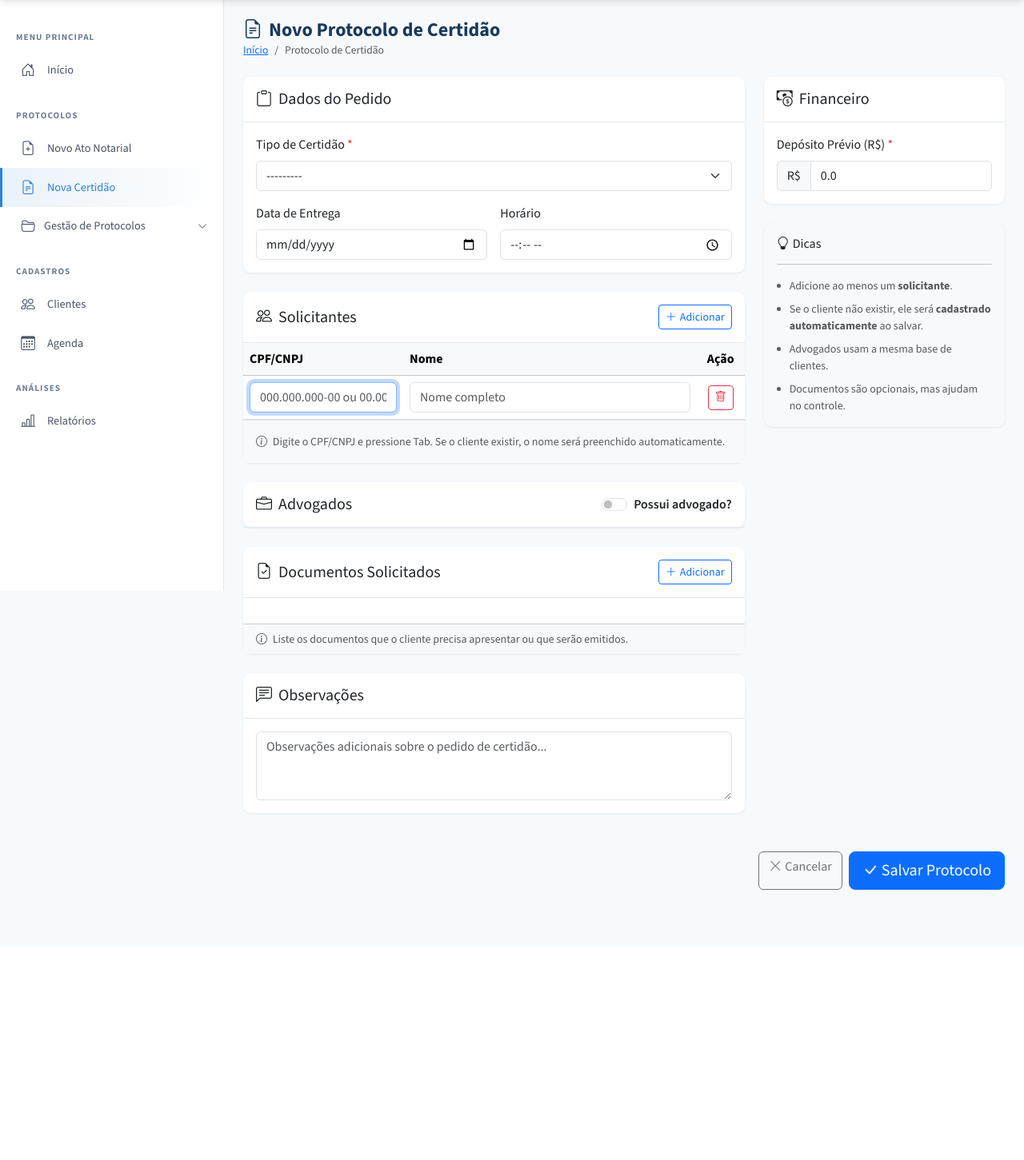
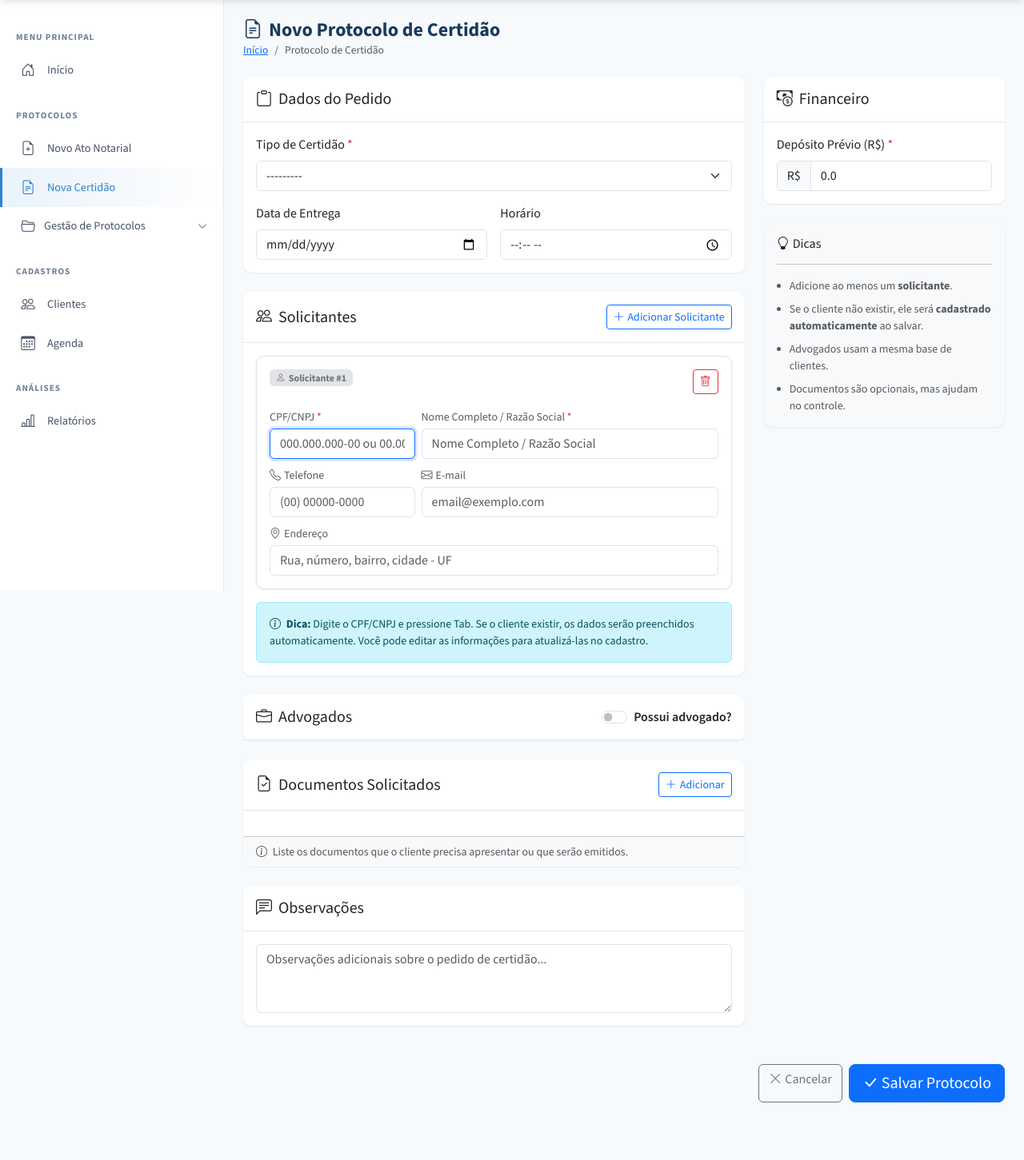
Before and after one commit to tiagobarelli/Sistema---Protocolos---Django---PostgreSQL, a Django app: page /protocolos/certidao/novo/ in a window 1280 px wide. Shown: the part 61-1512 px from the top of the page at 80% size. Before the commit the page ends 1174 px from the top, so only its background shows below. Run offline with Django 5.2, Linux system fonts and the light colour scheme; the visitor is signed in with stand-in values (Sample User, id 1); data that the repository does not hold is empty.

Commit message:
Insercão_Certidão_Ato_3

```diff
--- a/core/templates/core/protocolo_certidao_form.html
+++ b/core/templates/core/protocolo_certidao_form.html
@@ -73,27 +73,17 @@
                 <div class="card-header py-3 d-flex justify-content-between align-items-center">
                     <h5 class="mb-0"><i class="bi bi-people me-2"></i>Solicitantes</h5>
                     <button type="button" class="btn btn-sm btn-outline-primary" onclick="adicionarPessoa('cliente')">
-                        <i class="bi bi-plus-lg me-1"></i>Adicionar
+                        <i class="bi bi-plus-lg me-1"></i>Adicionar Solicitante
                     </button>
                 </div>
-                <div class="card-body p-0">
-                    <div class="table-responsive">
-                        <table class="table table-hover align-middle mb-0" id="tabelaClientes">
-                            <thead class="table-light">
-                                <tr>
-                                    <th style="width: 200px;">CPF/CNPJ</th>
-                                    <th>Nome</th>
-                                    <th style="width: 60px;" class="text-center">Ação</th>
-                                </tr>
-                            </thead>
-                            <tbody id="listaClientes">
-                                <!-- Linhas serão adicionadas via JS -->
-                            </tbody>
-                        </table>
+                <div class="card-body">
+                    <div id="listaClientes">
+                        <!-- Cards de clientes serão adicionados via JS -->
                     </div>
-                    <div class="p-3 bg-light border-top text-muted small">
+                    <div class="alert alert-info mb-0 mt-3 small">
                         <i class="bi bi-info-circle me-1"></i>
-                        Digite o CPF/CNPJ e pressione Tab. Se o cliente existir, o nome será preenchido automaticamente.
+                        <strong>Dica:</strong> Digite o CPF/CNPJ e pressione Tab. Se o cliente existir, os dados serão preenchidos automaticamente.
+                        Você pode editar as informações para atualizá-las no cadastro.
                     </div>
                 </div>
             </div>
@@ -112,27 +102,16 @@
                     </div>
                 </div>
                 <div id="advogados_container" style="{% if not has_advogados %}display: none;{% endif %}">
-                    <div class="card-body p-0">
-                        <div class="d-flex justify-content-end p-2 bg-light border-bottom">
+                    <div class="card-body">
+                        <div class="d-flex justify-content-end mb-3">
                             <button type="button" class="btn btn-sm btn-outline-primary" onclick="adicionarPessoa('advogado')">
                                 <i class="bi bi-plus-lg me-1"></i>Adicionar Advogado
                             </button>
                         </div>
-                        <div class="table-responsive">
-                            <table class="table table-hover align-middle mb-0" id="tabelaAdvogados">
-                                <thead class="table-light">
-                                    <tr>
-                                        <th style="width: 200px;">CPF</th>
-                                        <th>Nome do Advogado</th>
-                                        <th style="width: 60px;" class="text-center">Ação</th>
-                                    </tr>
-                                </thead>
-                                <tbody id="listaAdvogados">
-                                    <!-- Linhas serão adicionadas via JS -->
-                                </tbody>
-                            </table>
+                        <div id="listaAdvogados">
+                            <!-- Cards de advogados serão adicionados via JS -->
                         </div>
-                        <div class="p-3 bg-light border-top text-muted small">
+                        <div class="alert alert-secondary mb-0 mt-3 small">
                             <i class="bi bi-info-circle me-1"></i>
                             Advogados devem ser cadastrados com CPF (pessoa física).
                         </div>
@@ -262,6 +241,27 @@
         text-align: center;
         color: #6c757d;
         padding: 2rem;
+        background: #f8f9fa;
+        border-radius: 0.5rem;
+        border: 2px dashed #dee2e6;
+    }
+
+    /* Estilo dos cards de pessoa */
+    .pessoa-card {
+        transition: all 0.3s ease;
+    }
+
+    .pessoa-card:hover {
+        box-shadow: 0 0.125rem 0.5rem rgba(0,0,0,0.1);
+    }
+
+    .pessoa-card .form-label {
+        font-weight: 500;
+    }
+
+    .pessoa-card .form-control:focus {
+        border-color: #0d6efd;
+        box-shadow: 0 0 0 0.2rem rgba(13, 110, 253, 0.15);
     }
 </style>
 {% endblock %}
@@ -322,108 +322,198 @@ document.addEventListener('DOMContentLoaded', function() {
         }
     });
 
+    // ========== MÁSCARA DE TELEFONE ==========
+
+    function maskTelefone(value) {
+        let v = value.replace(/\D/g, '').substring(0, 11);
+        if (v.length > 10) {
+            // Celular: (00) 00000-0000
+            v = v.replace(/(\d{2})(\d{5})(\d{4})/, '($1) $2-$3');
+        } else if (v.length > 6) {
+            // Fixo: (00) 0000-0000
+            v = v.replace(/(\d{2})(\d{4})(\d{0,4})/, '($1) $2-$3');
+        } else if (v.length > 2) {
+            v = v.replace(/(\d{2})(\d{0,5})/, '($1) $2');
+        }
+        return v;
+    }
+
     // ========== GESTÃO DE PESSOAS (CLIENTES/ADVOGADOS) ==========
+
+    let pessoaCounter = 0;
 
     window.adicionarPessoa = function(tipo, dados = {}) {
         const lista = document.getElementById('lista' + (tipo === 'cliente' ? 'Clientes' : 'Advogados'));
-        const row = document.createElement('tr');
-        row.className = 'pessoa-row';
+        const card = document.createElement('div');
+        card.className = 'pessoa-card card border mb-3';
+        pessoaCounter++;
 
         const idValue = dados.id || '';
         const docValue = dados.documento || '';
         const nomeValue = dados.nome || '';
-        const readOnly = idValue ? 'readonly' : '';
+        const telefoneValue = dados.telefone || '';
+        const emailValue = dados.email || '';
+        const enderecoValue = dados.endereco || '';
 
         // Advogado: apenas CPF | Cliente: CPF ou CNPJ
         const isAdvogado = tipo === 'advogado';
-        const placeholder = isAdvogado ? '000.000.000-00' : '000.000.000-00 ou 00.000.000/0000-00';
-        const maxLength = isAdvogado ? '14' : '18'; // CPF formatado = 14 chars, CNPJ = 18
-        const labelNome = isAdvogado ? 'Nome do advogado' : 'Nome completo';
+        const placeholderDoc = isAdvogado ? '000.000.000-00' : '000.000.000-00 ou 00.000.000/0000-00';
+        const maxLength = isAdvogado ? '14' : '18';
+        const labelDoc = isAdvogado ? 'CPF do Advogado' : 'CPF/CNPJ';
+        const labelNome = isAdvogado ? 'Nome do Advogado' : 'Nome Completo / Razão Social';
+        const cardBg = isAdvogado ? 'bg-light' : '';
 
-        row.innerHTML = `
-            <td>
-                <input type="hidden" name="${tipo}_id[]" value="${idValue}">
+        card.innerHTML = `
+            <div class="card-body ${cardBg}">
+                <input type="hidden" name="${tipo}_id[]" value="${idValue}" class="pessoa-id">
+
+                <div class="d-flex justify-content-between align-items-start mb-3">
+                    <span class="badge bg-secondary-subtle text-secondary">
+                        <i class="bi bi-person me-1"></i>${isAdvogado ? 'Advogado' : 'Solicitante'} #${pessoaCounter}
+                    </span>
+                    <button type="button" class="btn btn-sm btn-outline-danger" onclick="removerPessoa(this)" title="Remover">
+                        <i class="bi bi-trash"></i>
+                    </button>
+                </div>
+
+                <!-- Linha 1: Documento e Nome -->
+                <div class="row g-2 mb-2">
+                    <div class="col-md-4">
+                        <label class="form-label small text-muted mb-1">${labelDoc} <span class="text-danger">*</span></label>
                         <input type="text" class="form-control documento-input"
                                name="${tipo}_documento[]"
-                       placeholder="${placeholder}"
+                               placeholder="${placeholderDoc}"
                                value="${docValue}"
                                maxlength="${maxLength}"
-                       data-tipo="${tipo}">
-            </td>
-            <td>
+                               data-tipo="${tipo}"
+                               required>
+                    </div>
+                    <div class="col-md-8">
+                        <label class="form-label small text-muted mb-1">${labelNome} <span class="text-danger">*</span></label>
                         <input type="text" class="form-control nome-input"
                                name="${tipo}_nome[]"
                                placeholder="${labelNome}"
                                value="${nomeValue}"
-                       ${readOnly}>
-            </td>
-            <td class="text-center">
-                <button type="button" class="btn btn-sm btn-outline-danger" onclick="removerPessoa(this)">
-                    <i class="bi bi-trash"></i>
-                </button>
-            </td>
+                               required>
+                    </div>
+                </div>
+
+                <!-- Linha 2: Telefone e E-mail -->
+                <div class="row g-2 mb-2">
+                    <div class="col-md-4">
+                        <label class="form-label small text-muted mb-1"><i class="bi bi-telephone me-1"></i>Telefone</label>
+                        <input type="text" class="form-control telefone-input"
+                               name="${tipo}_telefone[]"
+                               placeholder="(00) 00000-0000"
+                               value="${telefoneValue}"
+                               maxlength="15">
+                    </div>
+                    <div class="col-md-8">
+                        <label class="form-label small text-muted mb-1"><i class="bi bi-envelope me-1"></i>E-mail</label>
+                        <input type="email" class="form-control email-input"
+                               name="${tipo}_email[]"
+                               placeholder="email@exemplo.com"
+                               value="${emailValue}">
+                    </div>
+                </div>
+
+                <!-- Linha 3: Endereço -->
+                <div class="row g-2">
+                    <div class="col-12">
+                        <label class="form-label small text-muted mb-1"><i class="bi bi-geo-alt me-1"></i>Endereço</label>
+                        <input type="text" class="form-control endereco-input"
+                               name="${tipo}_endereco[]"
+                               placeholder="Rua, número, bairro, cidade - UF"
+                               value="${enderecoValue}">
+                    </div>
+                </div>
+            </div>
         `;
 
-        lista.appendChild(row);
+        lista.appendChild(card);
 
-        // Adiciona eventos
-        const docInput = row.querySelector('.documento-input');
-        const nomeInput = row.querySelector('.nome-input');
+        // Referências aos inputs
+        const docInput = card.querySelector('.documento-input');
+        const nomeInput = card.querySelector('.nome-input');
+        const telefoneInput = card.querySelector('.telefone-input');
+        const emailInput = card.querySelector('.email-input');
+        const enderecoInput = card.querySelector('.endereco-input');
+        const idInput = card.querySelector('.pessoa-id');
 
-        // Máscara ao digitar - diferenciada para advogado (só CPF)
+        // Máscara de documento ao digitar
         docInput.addEventListener('input', function() {
             if (isAdvogado) {
-                // Advogado: força apenas máscara de CPF
                 this.value = maskCPF(this.value);
             } else {
-                // Cliente: permite CPF ou CNPJ
                 this.value = maskDocumento(this.value);
             }
         });
 
-        // Busca ao sair do campo
-        docInput.addEventListener('blur', function() {
-            buscarCliente(this, nomeInput, row.querySelector('input[type="hidden"]'));
+        // Máscara de telefone
+        telefoneInput.addEventListener('input', function() {
+            this.value = maskTelefone(this.value);
         });
 
-        // Formata valor inicial se houver
+        // Busca ao sair do campo de documento
+        docInput.addEventListener('blur', function() {
+            buscarCliente(this, card);
+        });
+
+        // Formata valores iniciais
         if (docValue) {
-            if (isAdvogado) {
-                docInput.value = maskCPF(docValue);
-            } else {
-                docInput.value = maskDocumento(docValue);
+            docInput.value = isAdvogado ? maskCPF(docValue) : maskDocumento(docValue);
         }
+        if (telefoneValue) {
+            telefoneInput.value = maskTelefone(telefoneValue);
         }
 
-        // Foca no campo de documento
+        // Foca no campo de documento se for novo
         if (!idValue) {
             docInput.focus();
         }
     };
 
     window.removerPessoa = function(btn) {
-        btn.closest('tr').remove();
+        btn.closest('.pessoa-card').remove();
     };
 
-    async function buscarCliente(docInput, nomeInput, idInput) {
+    async function buscarCliente(docInput, card) {
         const documento = docInput.value.replace(/\D/g, '');
 
         if (documento.length < 11) {
             return; // Documento muito curto
         }
 
+        // Referencias aos campos do card
+        const nomeInput = card.querySelector('.nome-input');
+        const telefoneInput = card.querySelector('.telefone-input');
+        const emailInput = card.querySelector('.email-input');
+        const enderecoInput = card.querySelector('.endereco-input');
+        const idInput = card.querySelector('.pessoa-id');
+
         try {
             const response = await fetch(`{% url 'api_buscar_cliente' %}?documento=${documento}`);
             const data = await response.json();
 
             if (data.found) {
+                // Preenche todos os campos
                 nomeInput.value = data.nome;
-                nomeInput.readOnly = true;
+                telefoneInput.value = maskTelefone(data.telefone || '');
+                emailInput.value = data.email || '';
+                enderecoInput.value = data.endereco || '';
                 idInput.value = data.id;
-                nomeInput.classList.add('bg-success-subtle');
-                setTimeout(() => nomeInput.classList.remove('bg-success-subtle'), 1000);
+
+                // Feedback visual de sucesso
+                card.classList.add('border-success');
+                card.querySelector('.card-body').classList.add('bg-success-subtle');
+
+                setTimeout(() => {
+                    card.classList.remove('border-success');
+                    card.querySelector('.card-body').classList.remove('bg-success-subtle');
+                }, 1500);
+
             } else {
-                nomeInput.readOnly = false;
+                // Cliente não encontrado - limpa ID e permite edição
                 idInput.value = '';
                 nomeInput.focus();
             }
@@ -486,12 +576,12 @@ document.addEventListener('DOMContentLoaded', function() {
     // ========== VALIDAÇÃO ANTES DE ENVIAR ==========
 
     document.getElementById('formProtocolo').addEventListener('submit', function(e) {
-        const clientes = document.querySelectorAll('#listaClientes .pessoa-row');
+        const clientes = document.querySelectorAll('#listaClientes .pessoa-card');
         let temClienteValido = false;
 
-        clientes.forEach(row => {
-            const doc = row.querySelector('.documento-input').value.replace(/\D/g, '');
-            const nome = row.querySelector('.nome-input').value.trim();
+        clientes.forEach(card => {
+            const doc = card.querySelector('.documento-input').value.replace(/\D/g, '');
+            const nome = card.querySelector('.nome-input').value.trim();
             if (doc.length >= 11 && nome) {
                 temClienteValido = true;
             }
--- a/core/views.py
+++ b/core/views.py
@@ -444,7 +444,7 @@ def cliente_update(request, pk):
 def api_buscar_cliente(request):
     """
     API para buscar cliente por CPF ou CNPJ.
-    Retorna: {found: bool, id: int|null, nome: str, tipo_pessoa: str}
+    Retorna dados completos do cliente para autopreenchimento.
     """
     documento = request.GET.get('documento', '').strip()
 
@@ -452,7 +452,15 @@ def api_buscar_cliente(request):
     documento_limpo = re.sub(r'\D', '', documento)
 
     if not documento_limpo:
-        return JsonResponse({'found': False, 'id': None, 'nome': '', 'tipo_pessoa': ''})
+        return JsonResponse({
+            'found': False,
+            'id': None,
+            'nome': '',
+            'tipo_pessoa': '',
+            'telefone': '',
+            'email': '',
+            'endereco': ''
+        })
 
     # Busca por CPF ou CNPJ
     cliente = Cliente.objects.filter(
@@ -465,9 +473,20 @@ def api_buscar_cliente(request):
             'id': cliente.id,
             'nome': cliente.nome,
             'tipo_pessoa': cliente.tipo_pessoa,
+            'telefone': cliente.telefone or '',
+            'email': cliente.email or '',
+            'endereco': cliente.endereco or '',
         })
 
-    return JsonResponse({'found': False, 'id': None, 'nome': '', 'tipo_pessoa': ''})
+    return JsonResponse({
+        'found': False,
+        'id': None,
+        'nome': '',
+        'tipo_pessoa': '',
+        'telefone': '',
+        'email': '',
+        'endereco': ''
+    })
 
 
 # ========== PROTOCOLOS - CERTIDÃO ==========
@@ -482,7 +501,9 @@ def _limpar_documento(valor):
 def _processar_pessoas_do_post(request, prefixo, apenas_cpf=False):
     """
     Processa os dados de clientes/advogados enviados via POST.
-    Retorna lista de objetos Cliente (criados ou encontrados).
+    Retorna lista de objetos Cliente (criados ou atualizados).
+
+    Usa update_or_create para manter cadastros atualizados.
 
     Parâmetros:
     - prefixo: 'cliente' ou 'advogado'
@@ -491,30 +512,30 @@ def _processar_pessoas_do_post(request, prefixo, apenas_cpf=False):
     Espera campos no formato:
     - {prefixo}_documento[]
     - {prefixo}_nome[]
+    - {prefixo}_telefone[]
+    - {prefixo}_email[]
+    - {prefixo}_endereco[]
     - {prefixo}_id[] (opcional, para clientes já existentes)
     """
     documentos = request.POST.getlist(f'{prefixo}_documento[]')
     nomes = request.POST.getlist(f'{prefixo}_nome[]')
+    telefones = request.POST.getlist(f'{prefixo}_telefone[]')
+    emails = request.POST.getlist(f'{prefixo}_email[]')
+    enderecos = request.POST.getlist(f'{prefixo}_endereco[]')
     ids = request.POST.getlist(f'{prefixo}_id[]')
 
     pessoas = []
 
     for i, doc in enumerate(documentos):
         doc_limpo = _limpar_documento(doc)
-        nome = nomes[i] if i < len(nomes) else ''
+        nome = nomes[i].strip() if i < len(nomes) else ''
+        telefone = telefones[i].strip() if i < len(telefones) else ''
+        email = emails[i].strip() if i < len(emails) else ''
+        endereco = enderecos[i].strip() if i < len(enderecos) else ''
         cliente_id = ids[i] if i < len(ids) else ''
 
         if not doc_limpo and not nome:
             continue  # Linha vazia
-
-        # Se tem ID, busca o cliente existente
-        if cliente_id:
-            try:
-                cliente = Cliente.objects.get(pk=int(cliente_id))
-                pessoas.append(cliente)
-                continue
-            except (Cliente.DoesNotExist, ValueError):
-                pass
 
         # Determina tipo de pessoa pelo tamanho do documento
         # Se apenas_cpf=True (advogado), força pessoa física
@@ -532,26 +553,37 @@ def _processar_pessoas_do_post(request, prefixo, apenas_cpf=False):
             cpf = doc_limpo if doc_limpo else None
             cnpj = None
 
-        if not nome.strip():
+        if not nome:
             continue  # Sem nome, não cria
 
-        # Busca ou cria o cliente
+        # Dados para criar/atualizar
+        dados_cliente = {
+            'nome': nome,
+            'tipo_pessoa': tipo_pessoa,
+        }
+
+        # Só atualiza campos opcionais se preenchidos
+        if telefone:
+            dados_cliente['telefone'] = telefone
+        if email:
+            dados_cliente['email'] = email
+        if endereco:
+            dados_cliente['endereco'] = endereco
+
+        # Usa update_or_create para criar ou atualizar o cliente
         if cpf:
-            cliente, created = Cliente.objects.get_or_create(
+            cliente, created = Cliente.objects.update_or_create(
                 cpf=cpf,
-                defaults={'nome': nome.strip(), 'tipo_pessoa': tipo_pessoa}
+                defaults=dados_cliente
             )
         elif cnpj:
-            cliente, created = Cliente.objects.get_or_create(
+            cliente, created = Cliente.objects.update_or_create(
                 cnpj=cnpj,
-                defaults={'nome': nome.strip(), 'tipo_pessoa': tipo_pessoa}
+                defaults=dados_cliente
             )
         else:
             # Sem documento válido, cria novo apenas pelo nome (caso especial)
-            cliente = Cliente.objects.create(
-                nome=nome.strip(),
-                tipo_pessoa=Cliente.TipoPessoa.FISICA
-            )
+            cliente = Cliente.objects.create(**dados_cliente)
 
         pessoas.append(cliente)
 
@@ -661,13 +693,27 @@ def protocolo_certidao_update(request, pk):
     else:
         form = ProtocoloCertidaoForm(instance=protocolo)
 
-    # Prepara dados para o template
+    # Prepara dados para o template (incluindo dados completos para edição)
     clientes_data = [
-        {'id': c.id, 'documento': c.cpf or c.cnpj or '', 'nome': c.nome}
+        {
+            'id': c.id,
+            'documento': c.cpf or c.cnpj or '',
+            'nome': c.nome,
+            'telefone': c.telefone or '',
+            'email': c.email or '',
+            'endereco': c.endereco or '',
+        }
         for c in protocolo.clientes.all()
     ]
     advogados_data = [
-        {'id': a.id, 'documento': a.cpf or a.cnpj or '', 'nome': a.nome}
+        {
+            'id': a.id,
+            'documento': a.cpf or a.cnpj or '',
+            'nome': a.nome,
+            'telefone': a.telefone or '',
+            'email': a.email or '',
+            'endereco': a.endereco or '',
+        }
         for a in protocolo.advogados.all()
     ]
     documentos_data = protocolo.lista_documentos or []
```
Lines whose indentation alone changed are shown as unchanged.
